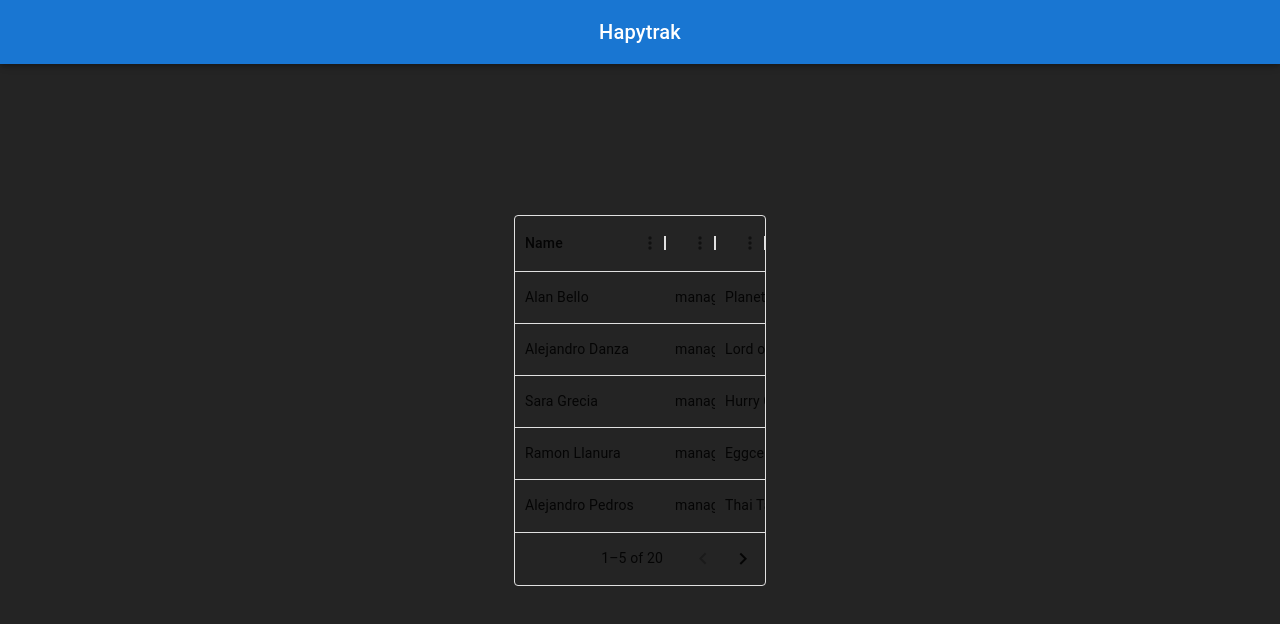
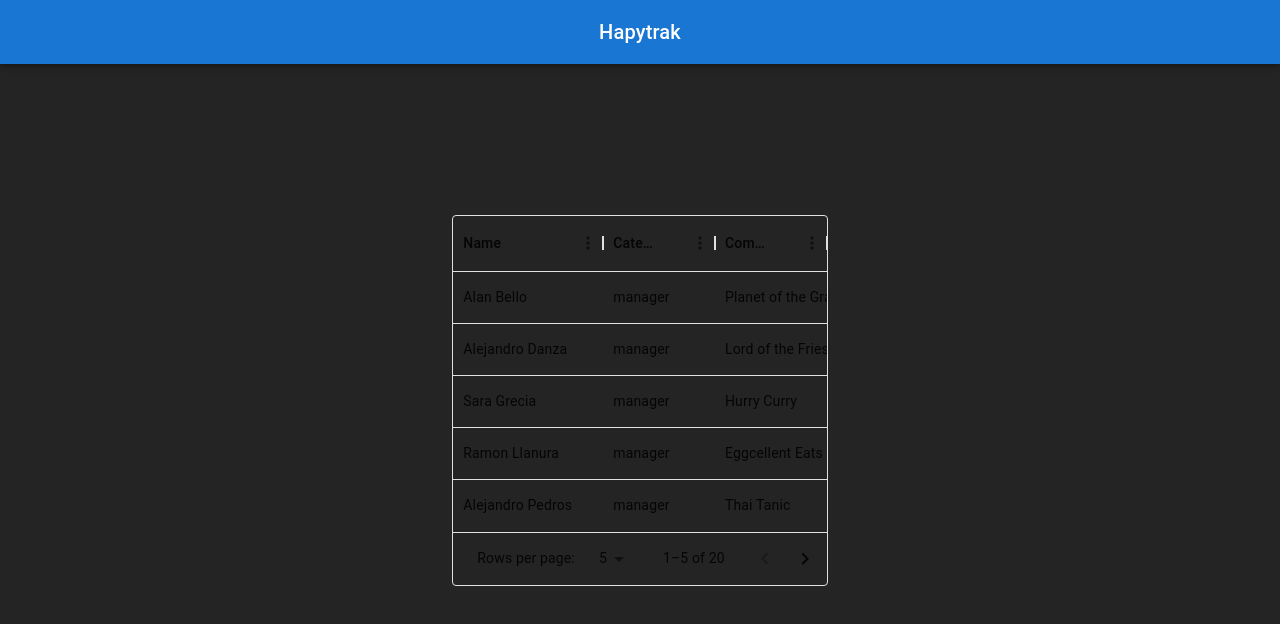
Before and after one commit to joelrdz/gentle-react-ts-vite, a React (Vite) app: page / in a window 1280 px wide. Shown: the top 624 px of the page. Built offline with nearby package versions, Linux system fonts and the light colour scheme.

Commit message:
ux: adding options for DataGrid page sizes

```diff
--- a/src/pages/Home/Home.tsx
+++ b/src/pages/Home/Home.tsx
@@ -5,6 +5,7 @@ export type HomeProps = {}
 
 const Home: React.FC<HomeProps> = () => {
   const pageSize = 5;
+  const pageSizeOptions = [5, 10, 20];
   const columns = [
     {
       field: 'name',
@@ -33,6 +34,7 @@ const Home: React.FC<HomeProps> = () => {
       initialState={{
         pagination: { paginationModel: { pageSize } }
       }}
+      pageSizeOptions={pageSizeOptions}
       getRowId={(row: any) => row.id}
       autoHeight
       disableColumnSelector
```
